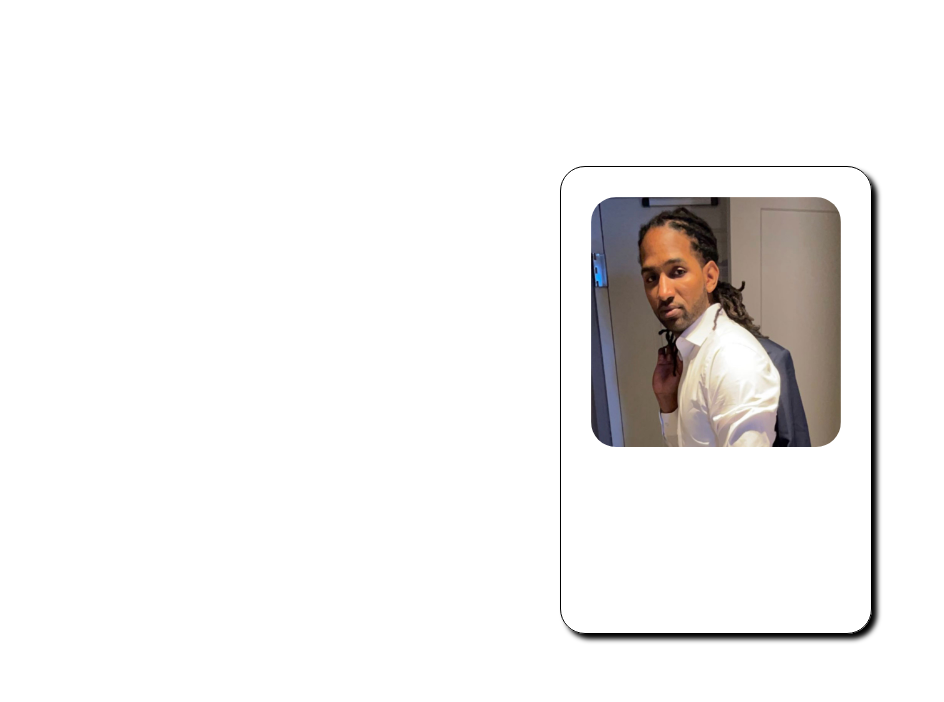
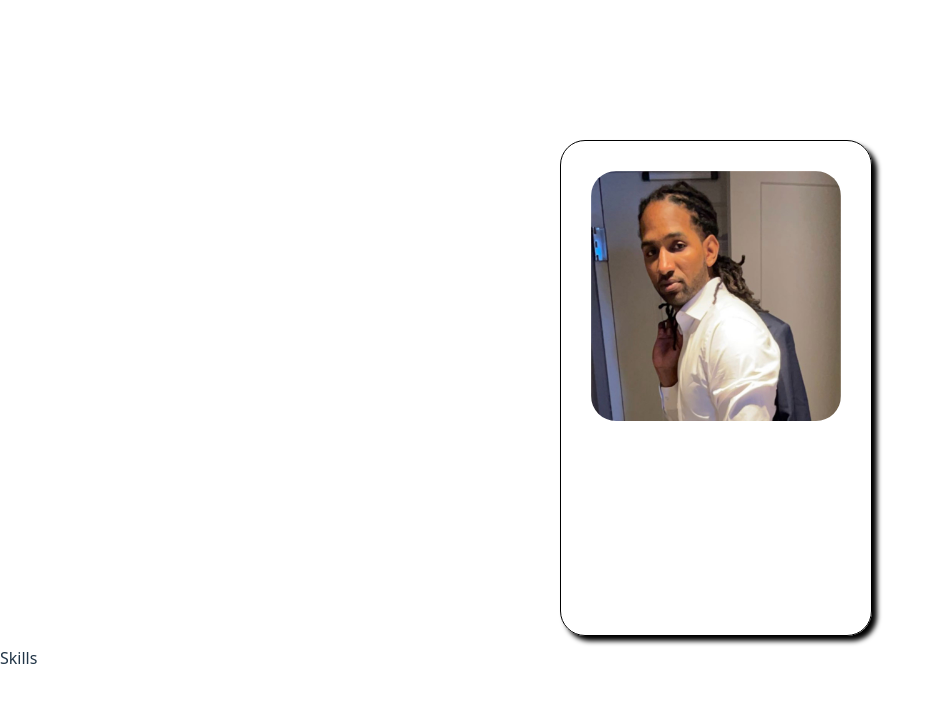
Before and after one commit to Greg514/props-project, a React (Vite) app: page / in a window 1280 px wide. Shown: the top 702 px of the page, without its empty margins (0-944 px from the left). Built offline with nearby package versions, Linux system fonts and the light colour scheme.

Commit message:
added job title and another skills component

```diff
--- a/src/App.css
+++ b/src/App.css
@@ -1,5 +1,6 @@
+
+
 .Profile{
-
   border:1px solid black;
   border-radius:25px;
   box-shadow:5px 5px 5px black;
@@ -19,6 +20,12 @@
   margin-bottom:10px;
 }
 
+.Profile-subtitle{
+  font-family: Arial, Helvetica, sans-serif;
+  margin:0;
+  color:white;
+}
+
 
 .Profile-title{
   font-family: Arial, Helvetica, sans-serif;
--- a/src/App.jsx
+++ b/src/App.jsx
@@ -2,6 +2,7 @@
 
 import './App.css'
 import Profile from './components/Profile'
+import Skills from './components/Skills'
 
 function App() {
 
@@ -9,6 +10,7 @@ function App() {
   return (
     <>
        <Profile />
+       <Skills />
     </>
   )
 }
--- a/src/components/Profile.jsx
+++ b/src/components/Profile.jsx
@@ -7,6 +7,7 @@ export default function Profile() {
    <div className="Profile">
     <img className="Profile-pic" src={image} alt="" />
     <h2 className="Profile-title">Gregory Jean-Louis</h2>
+    <h3 className="Profile-subtitle">React Developer</h3>
     <p  className="Profile-text">Hi my name is Gregory and I'm a student learning to become a React developer</p>
 
    </div>
--- /dev/null
+++ b/src/components/Skills.jsx
@@ -0,0 +1,7 @@
+import React from 'react'
+
+export default function Skills() {
+  return (
+    <div>Skills</div>
+  )
+}
```
